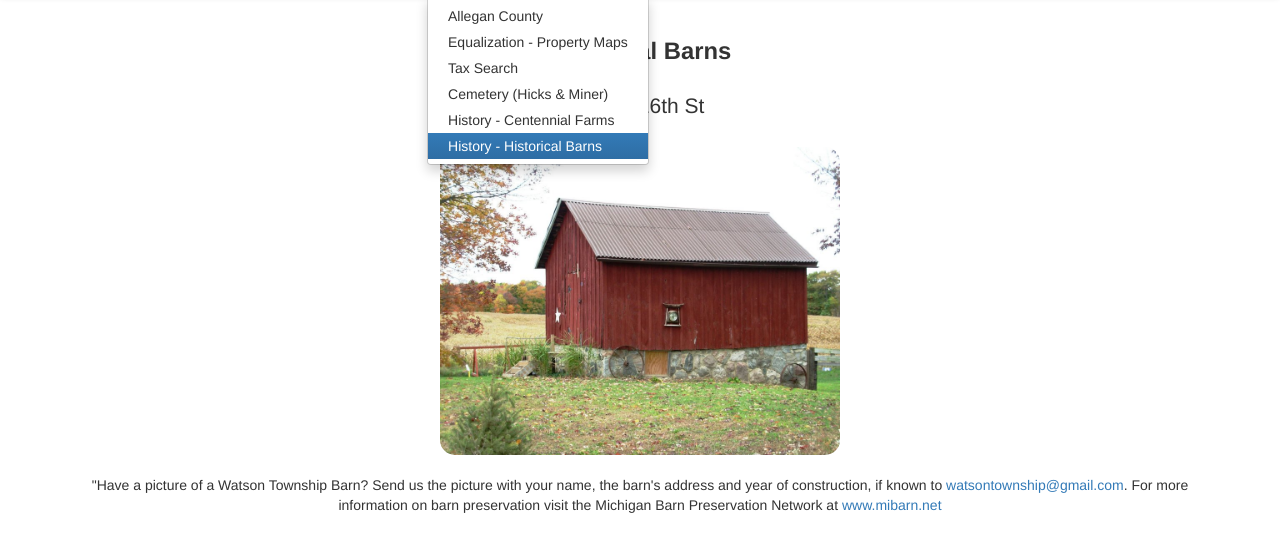
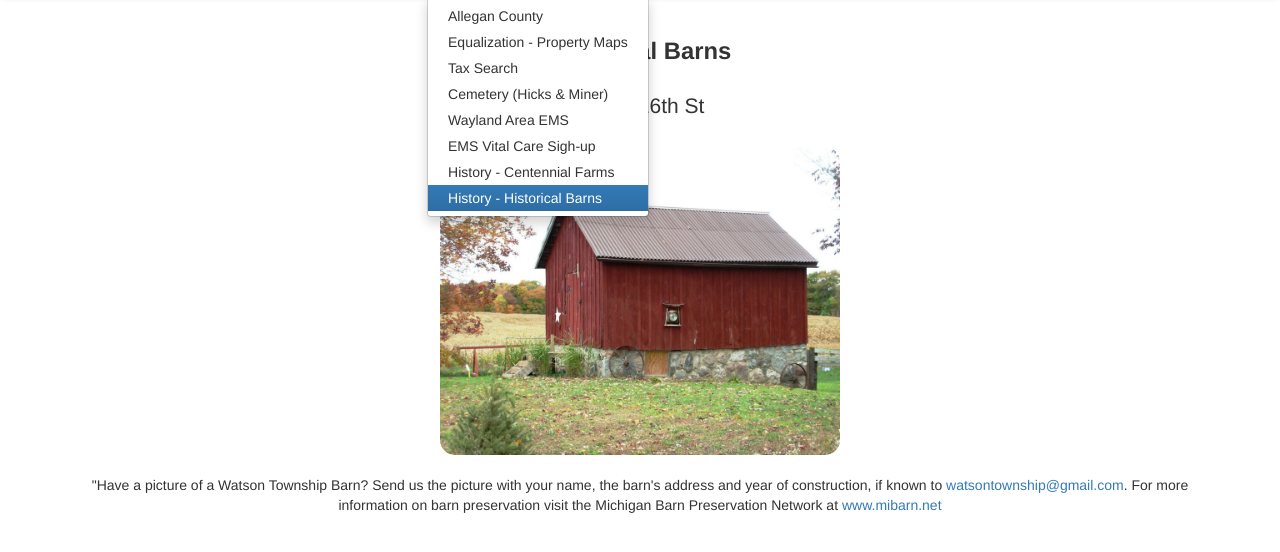
Before and after one commit to durlach123j/Watson, a plain HTML site: page barns.html in a window 1280 px wide. Both pictures are taken after a click on the button "Links". Shown: the part 124-676 px from the top of the page. Drawn offline with nearby package versions, Linux system fonts and the light colour scheme.

Commit message:
EMS link and sign up form added

```diff
--- a/barns.html
+++ b/barns.html
@@ -75,6 +75,8 @@
                             <li><a href="http://cms.allegancounty.org/sites/Office/EQ/SitePages/PRDSearch.aspx#.WI4Zy7YrKgR">Equalization - Property Maps</a></li>
                             <li><a href="http://cms.allegancounty.org/sites/Office/Treasurer/SitePages/TaxSearch.aspx#.WI4aOrYrKgR">Tax Search</a></li>
                             <li><a href="cemetery.html">Cemetery (Hicks &amp; Miner)</a></li>
+                            <li><a href="http://waems.homestead.com/">Wayland Area EMS</a> </li>
+                            <li><a href="pdf/2017/EMS-Vital-Care-Partners-Sign-up.pdf">EMS Vital Care Sigh-up</a> </li>
                             <li><a href="#">History - Centennial Farms</a></li>
                             <li class="active"><a href="barns.html">History - Historical Barns</a></li>
 <!--
```
Also changed, not shown: board.html (+2 -0 lines), calendar2016.html (+2 -0 lines), calendar2017.html (+2 -0 lines), contacts.html (+2 -0 lines), events.html (+2 -0 lines), index.html (+2 -0 lines), link.html (+2 -0 lines), minutes.html (+2 -0 lines), newsletters.html (+2 -0 lines), ordinances.html (+2 -0 lines), 1 other file.
